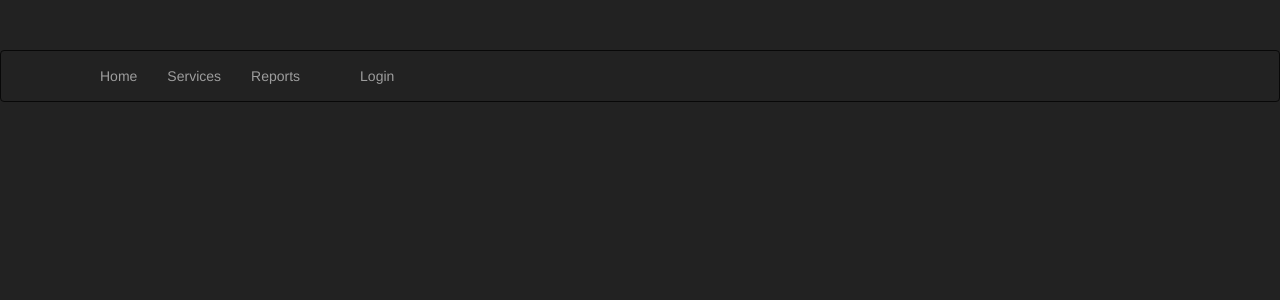
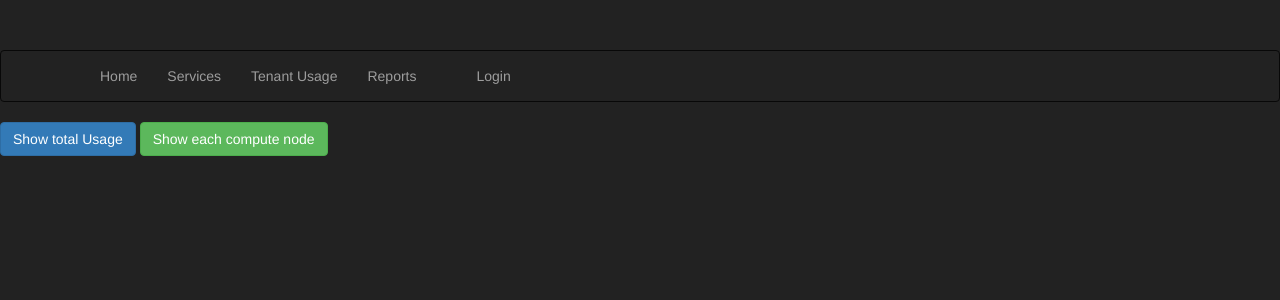
Before and after one commit to hocchudong/openstack-report, a Flask app: template templates/index.html in a window 1280 px wide. Shown: the top 300 px of the page. Run offline with Flask 2, Linux system fonts and the light colour scheme; the template is opened without the code that fills it, so the values that code supplies are empty; some libraries are stand-ins or nearby versions.

Commit message:
add tenant

```diff
--- a/app.py
+++ b/app.py
@@ -4,42 +4,44 @@ import httplib,json
 
 from common import get_api
 from keystone_api import (get_token,get_endpoint,get_tenant_id,get_tenant_list)
-from nova_api import (get_server_list,get_compute_list,get_compute_statistics,check_nova_service)
+from nova_api import (get_server_list,get_compute_list,get_compute_statistics,check_nova_service,get_tenant_usage)
 
 from neutron_api import (check_neutron_service,get_ports,get_network)
 from datetime import datetime
 
-## config email
-mail_server = 'smtp.gmail.com'
-mail_server_port = 587
-
-#your mail
-sender = ''
-password_sender = ''
-received = ''
 
 #default Variable
 username = None
 password = None
 tenant_name = 'admin'
-SECRET_KEY = 'Welcome123'
+
 hostname =None
 error = None
 
-#config port
-keystone_port = 35357
-nova_port = 8774
-neutron_port = 9696
+network_public_id=''
+ip_used = 0
+
+app = Flask(__name__)
+Bootstrap(app)
+
+app.config.from_pyfile('config.py')
 
 
+keystone_port = app.config['KEYSTONE_PORT']
+nova_port = app.config['NOVA_PORT']
+neutron_port = app.config['NEUTRON_PORT']
+
+## config email
+mail_server = app.config['MAIL_SERVER']
+mail_server_port = app.config['MAIL_SERVER_PORT']
+
+#your mail
+sender = app.config['SENDER']
+password_sender = app.config['PASSWORD_SENDER']
+receiver = app.config['RECEIVER']
+
 #config neutron
-network_public_name='EXT1'
-network_public_id=''
-ip_used = 0
-#config
-app = Flask(__name__)
-Bootstrap(app)
-app.config.from_object(__name__)
+network_public_name=app.config['NETWORK_PUBLIC_NAME']
 
 @app.route("/login",methods=['GET','POST'])
 def login():
@@ -64,6 +66,8 @@ def logout():
     return redirect(url_for("login"))
 @app.route("/reports",methods = ['GET','POST'])
 def reports():
+    if not session.get('logged_in'):
+        return redirect(url_for('login'))
     token = session.get('token')
     alert =None
     if request.method =='POST':
@@ -97,6 +101,8 @@ def reports():
 
 @app.route("/services")
 def services():
+    if not session.get('logged_in'):
+        return redirect(url_for('login'))
     token = session.get('token')
     id_tenant_admin = get_tenant_id(token,hostname,keystone_port,'admin')
     nova_service = check_nova_service(token = token,tenant_id =id_tenant_admin,username=username,password=password,hostname=hostname,keystone_port=keystone_port)
@@ -105,23 +111,55 @@ def services():
 @app.route("/ip")
 def show_ip():
     token= session.get('token')
+@app.route("/tenant")
+def tenant_usage():
+    if not session.get('logged_in'):
+        return redirect(url_for('login'))
+    token = session.get('token')
+    if token!= None:
+        tenant_list = get_tenant_list(token,hostname,keystone_port)
+        tenant_admin_id = get_tenant_id(token,hostname,keystone_port,'admin')
+        tenant_usage = {}
+        all_tenant_usage = []
+        for tenant in range(len(tenant_list['tenants'])):
+            tenant_usage['name'] =  tenant_list['tenants'][tenant]['name']
+            tenant_usage['id'] = tenant_list['tenants'][tenant]['id']
+            tenant_usage_detail = get_tenant_usage(tenant_admin_id,tenant_list['tenants'][tenant]['id'],token,hostname,nova_port)
+            if 'server_usages' in tenant_usage_detail['tenant_usage']:
+                instances = len(tenant_usage_detail['tenant_usage']['server_usages'])
+                vcpus_used = 0
+                rams_used = 0
+                disks_used = 0
+                for instance in range(instances):
+                    rams_used = rams_used + tenant_usage_detail['tenant_usage']['server_usages'][instance]['memory_mb']
+                    vcpus_used = vcpus_used + tenant_usage_detail['tenant_usage']['server_usages'][instance]['vcpus']
+                    disks_used = disks_used + tenant_usage_detail['tenant_usage']['server_usages'][instance]['local_gb']
 
+                tenant_usage['tenant_usage'] = {"instances":instances,"rams_used":rams_used,"disks_used":disks_used,"vcpus_used":vcpus_used}
+            else:
+                instances = 0
+                vcpus_used = 0
+                rams_used = 0
+                disks_used = 0
+                tenant_usage['tenant_usage'] = {"instances":instances,"rams_used":rams_used,"disks_used":disks_used,"vcpus_used":vcpus_used}
+            print tenant_usage
+            all_tenant_usage.append(tenant_usage.copy())
+        return render_template("tenant.html",all_tenant_usage=all_tenant_usage)
+    else:
+        error = 'Time Out'
+        return redirect(url_for('login', error = error))
+
+    return render_template("tenant.html")
 @app.route("/",methods=['GET','POST'])
 def index():
-
+    all = True
     if not session.get('logged_in'):
         return redirect(url_for('login'))
     token = session.get('token')
     if token != None:
         id_tenant_admin = get_tenant_id(token,hostname,keystone_port,'admin')
-        compute_list = []
-        list_node =get_compute_list(id_tenant_admin,token,hostname,nova_port)
-        for i in range(len(list_node['hypervisors'])):
-            info = get_compute_list(id_tenant_admin,token,hostname,nova_port,str(list_node['hypervisors'][i]['id']))
-            compute_list.append(info)
         ports  = get_ports(token,hostname,neutron_port)
         networks_list=get_network(token,hostname,neutron_port)
-
         for net in range(len(networks_list['networks'])):
             if networks_list['networks'][net]['name'] == network_public_name:
                 global network_public_id
@@ -129,10 +167,19 @@ def index():
                 global ip_used
                 ip_used =0
                 for ip in range(len(ports['ports'])):
-
                     if ports['ports'][ip]['network_id'] == network_public_id:
                         ip_used = ip_used+1
-        return render_template("index.html",compute_list = compute_list,ip_used=ip_used)
+
+        if request.args.get('show') == 'all':
+            compute_list = []
+            list_node =get_compute_list(id_tenant_admin,token,hostname,nova_port)
+            for i in range(len(list_node['hypervisors'])):
+                info = get_compute_list(id_tenant_admin,token,hostname,nova_port,str(list_node['hypervisors'][i]['id']))
+                compute_list.append(info)
+            return render_template("index.html",compute_list = compute_list,ip_used=ip_used,total=False)
+        else:
+            compute_list = get_compute_statistics(id_tenant_admin,token,hostname,nova_port)
+            return render_template("index.html",compute_list=compute_list,ip_used=ip_used,total=True)
     else:
         error = 'Time Out'
         return redirect(url_for('login', error = error))
--- a/neutron_api.py
+++ b/neutron_api.py
@@ -6,7 +6,7 @@ from keystone_api import (get_token,get_endpoint,get_tenant_id,get_tenant_list)
 import json
 #check neutron service
 def check_neutron_service(token,tenant_id,hostname,keystone_port,username,password):
-	neutron_endpoint= get_endpoint('neutron',username,password,hostname,keystone_port)
+	neutron_endpoint= get_endpoint('admin','neutron',username,password,hostname,keystone_port)
 	try:
 		neutron = neutron_client.Client('2.0',token = token,endpoint_url = neutron_endpoint)
 	except neutron_exc.NeutronClientException as e:
--- a/templates/base.html
+++ b/templates/base.html
@@ -18,6 +18,7 @@ data-toggle="collapse" data-target=".navbar-collapse">
 <ul class="nav navbar-nav">
 <li><a href="/">Home</a></li>
 <li><a href="/services">Services</a></li>
+<li><a href="/tenant">Tenant Usage</a></li>
 <li><a href="/reports">Reports</a></li>
 <li><a href=""></a></li>
 {% if session.logged_in %}
--- a/templates/index.html
+++ b/templates/index.html
@@ -13,6 +13,169 @@
 {% endblock %}
 {% block content %}
 
+  <a href = "/?show=total" class = "btn btn-primary" role = "button">
+      Show total Usage
+   </a>
+   <a href = "/?show=all" class = "btn btn-success" role = "button">
+      Show each compute node
+   </a>
+{% if total %}
+
+<div class="panel panel-default">
+<div class="panel-body">
+  <h4> Total Resource Usage </h4>
+
+   <div class="col-xs-6 col-md-3">
+      <div id="canvas-holder">
+      <canvas id="chart-area-ram" width="150" height="150"/>
+      </div>
+      <script>
+    var pieDataRam{{ compute_list['hypervisor_statistics']['hypervisor_hostname']}} = [
+        {
+          value: {{ compute_list['hypervisor_statistics']['memory_mb_used'] }},
+          color:"#F7464A",
+          highlight: "#FF5A5E",
+          label: "Used"
+        },
+        {
+          value: {{ compute_list['hypervisor_statistics']['free_ram_mb']}},
+          color: "#46BFBD",
+          highlight: "#5AD3D1",
+          label: "Free"
+        }
+      ];
+      function pieChartRAM{{ compute_list['hypervisor_statistics']['hypervisor_hostname']}}(){
+        var ctx_ram = document.getElementById("chart-area-ram").getContext("2d");
+        window.myPie_ram = new Chart(ctx_ram).Pie(pieDataRam);
+      };
+  </script>
+
+
+     <div class="caption">
+      <h2> Ram </h2>
+      <h4> Used: {{ compute_list['hypervisor_statistics']['memory_mb_used']}} MB</h4>
+      <h4> Total: {{ compute_list['hypervisor_statistics']['memory_mb']}} MB</h4>
+    </div>
+  </div>
+
+  <!-- </div> -->
+  <div class="col-xs-6 col-md-3">
+       <div id="canvas-holder">
+      <canvas id="chart-area-cpu" width="150" height="150"/>
+      </div>
+      <script>
+    var pieDataCPU = [
+        {
+          value: {{ compute_list['hypervisor_statistics']['vcpus_used'] }},
+          color:"#F7464A",
+          highlight: "#FF5A5E",
+          label: "Used"
+        },
+        {
+          value: {{ compute_list['hypervisor_statistics']['vcpus'] - compute_list['hypervisor_statistics']['vcpus_used'] }},
+          color: "#46BFBD",
+          highlight: "#5AD3D1",
+          label: "Free"
+        }
+      ];
+      function pieChartCPU(){
+        var ctx_cpu = document.getElementById("chart-area-cpu").getContext("2d");
+        window.myPie_cpu = new Chart(ctx_cpu).Pie(pieDataCPU);
+      };
+  </script>
+     <div class="caption">
+      <h2> CPU </h2>
+      <h4>CPU Core Used: {{ compute_list['hypervisor_statistics']['vcpus_used'] }}</h4>
+      <h4>CPU Core total: {{ compute_list['hypervisor_statistics']['vcpus']  }}</h4>
+    </div>
+  </div>
+
+
+   <div class="col-xs-6 col-md-3">
+          <div id="canvas-holder">
+           <canvas id="chart-area-hdd" width="150" height="150"/>
+          </div>
+      <script>
+    var pieDataHDD = [
+        {
+          value: {{ compute_list['hypervisor_statistics']['local_gb']-compute_list['hypervisor_statistics']['free_disk_gb'] }},
+          color:"#F7464A",
+          highlight: "#FF5A5E",
+          label: "Used"
+        },
+        {
+          value: {{ compute_list['hypervisor_statistics']['free_disk_gb']}},
+          color: "#46BFBD",
+          highlight: "#5AD3D1",
+          label: "Free"
+        }
+      ];
+      function pieChartHDD{{ compute_list['hypervisor_statistics']['hypervisor_hostname']}}(){
+        var ctx_hdd = document.getElementById("chart-area-hdd").getContext("2d");
+        window.myPie_hdd = new Chart(ctx_hdd).Pie(pieDataHDD);
+      };
+     </script>
+       <div class="caption">
+          <h3> HDD </h3>
+          <h4> Used: {{ compute_list['hypervisor_statistics']['local_gb']-compute_list['hypervisor_statistics']['free_disk_gb'] }} GB </h4>
+          <h4> Total: {{ compute_list['hypervisor_statistics']['local_gb'] }} GB </h4>
+      </div>
+    </div>
+     <div class="col-xs-6 col-md-3">
+
+                              <div class="panel panel-green">
+                                <div class="panel-heading">
+                                  <div class="row">
+                                    <div class="col-xs-3">
+                                        <i class="fa fa-tasks fa-5x"></i>
+                                    </div>
+                                    <div class="col-xs-9 text-right">
+                                        <div class="huge">{{compute_list['hypervisor_statistics']['running_vms'] }}</div>
+                                        <b>Instances</b>
+                                    </div>
+                                </div>
+                              </div>
+                             </div>
+                             <div class="panel panel-red">
+                                <div class="panel-heading">
+                                  <div class="row">
+                                    <div class="col-xs-3">
+                                        <i class="fa fa-tasks fa-5x"></i>
+                                    </div>
+                                    <div class="col-xs-9 text-right">
+                                        <div class="huge">{{ ip_used }}</div>
+                                        <b>IP Public used</b>
+                                    </div>
+                                </div>
+                              </div>
+                              <a href="/ip">
+                                <div class="panel-footer">
+                                    <span class="pull-left">View Details</span>
+                                    <span class="pull-right"><i class="fa fa-arrow-circle-right"></i></span>
+                                    <div class="clearfix"></div>
+                                </div>
+                              </a>
+                             </div>
+
+      </div>
+
+
+  </div>
+</div>
+
+
+<script type="text/javascript">
+  function start(){
+
+    pieChartCPU();
+    pieChartRAM();
+    pieChartHDD();
+  }
+  window.onload = start;
+</script>
+
+
+{% else %}
 {% for node in range(compute_list|length) %}
 
 <div class="panel panel-default">
@@ -46,7 +209,7 @@
 
 
      <div class="caption">
-    	<h2> Ram </h2>
+      <h2> Ram </h2>
       <h4> Used: {{ compute_list[node]['hypervisor']['memory_mb_used']}} MB</h4>
       <h4> Total: {{ compute_list[node]['hypervisor']['memory_mb']}} MB</h4>
     </div>
@@ -78,7 +241,7 @@
       };
   </script>
      <div class="caption">
-    	<h2> CPU </h2>
+      <h2> CPU </h2>
       <h4>CPU Core Used: {{ compute_list[node]['hypervisor']['vcpus_used'] }}</h4>
       <h4>CPU Core total: {{ compute_list[node]['hypervisor']['vcpus']  }}</h4>
     </div>
@@ -110,7 +273,7 @@
       };
      </script>
        <div class="caption">
-    	    <h3> HDD </h3>
+          <h3> HDD </h3>
           <h4> Used: {{ compute_list[node]['hypervisor']['local_gb']-compute_list[node]['hypervisor']['free_disk_gb'] }} GB </h4>
           <h4> Total: {{ compute_list[node]['hypervisor']['local_gb'] }} GB </h4>
       </div>
@@ -142,7 +305,7 @@
                                     </div>
                                 </div>
                               </div>
-                              <a href="#">
+                              <a href="/ip">
                                 <div class="panel-footer">
                                     <span class="pull-left">View Details</span>
                                     <span class="pull-right"><i class="fa fa-arrow-circle-right"></i></span>
@@ -170,5 +333,9 @@
   window.onload = start;
 </script>
 
+{% endif %}
+
+
+
 
 {% endblock %}
--- /dev/null
+++ b/templates/ip.html
@@ -0,0 +1,4 @@
+{% extends "base.html" %}\
+{% block content %}
+
+{% endblock %}
```
Also changed, not shown: config.py (added, +18 -0 lines), keystone_api.py (+14 -2 lines), nova_api.py (+13 -2 lines), templates/tenant.html (added, +30 -0 lines).
